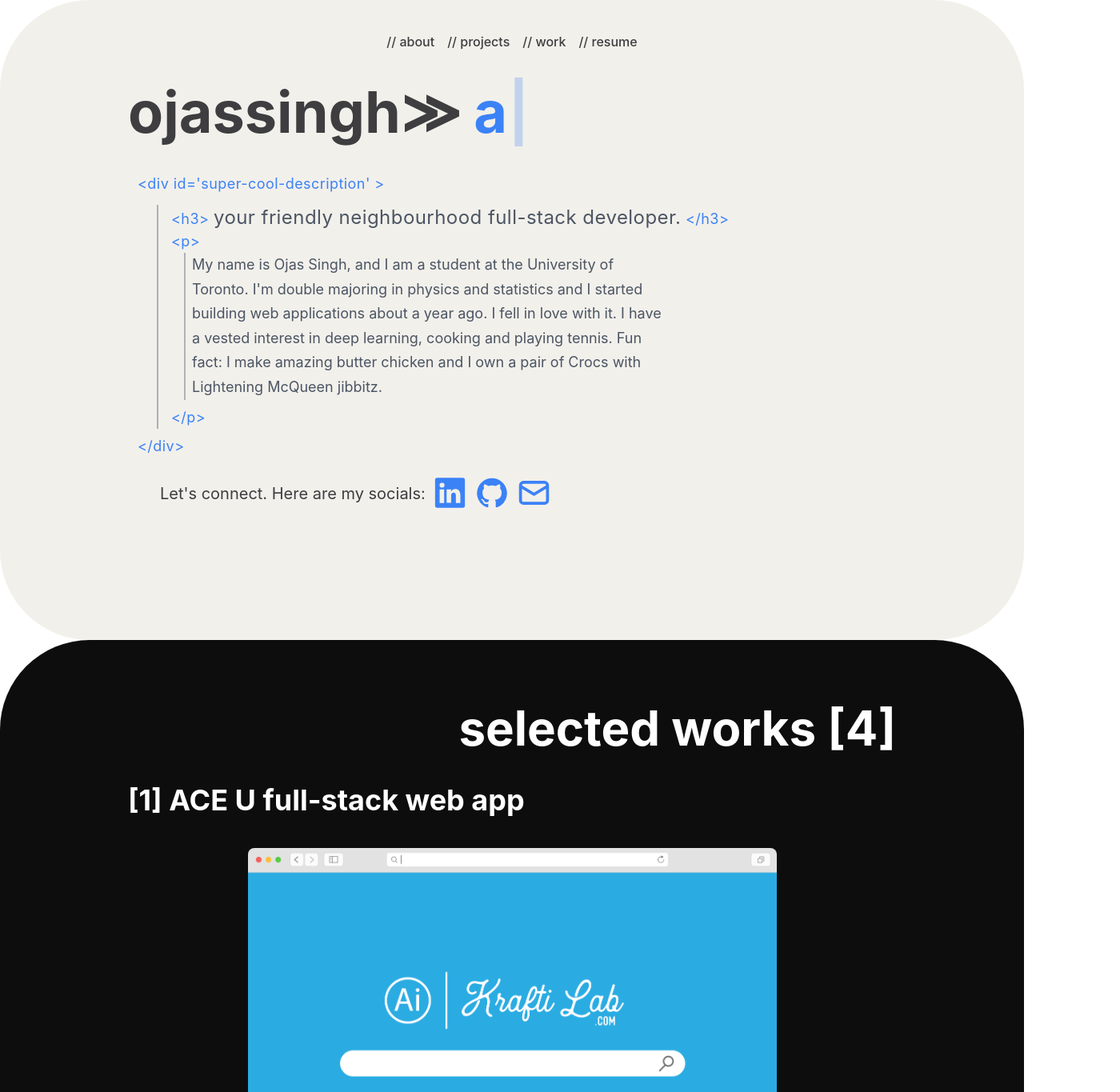
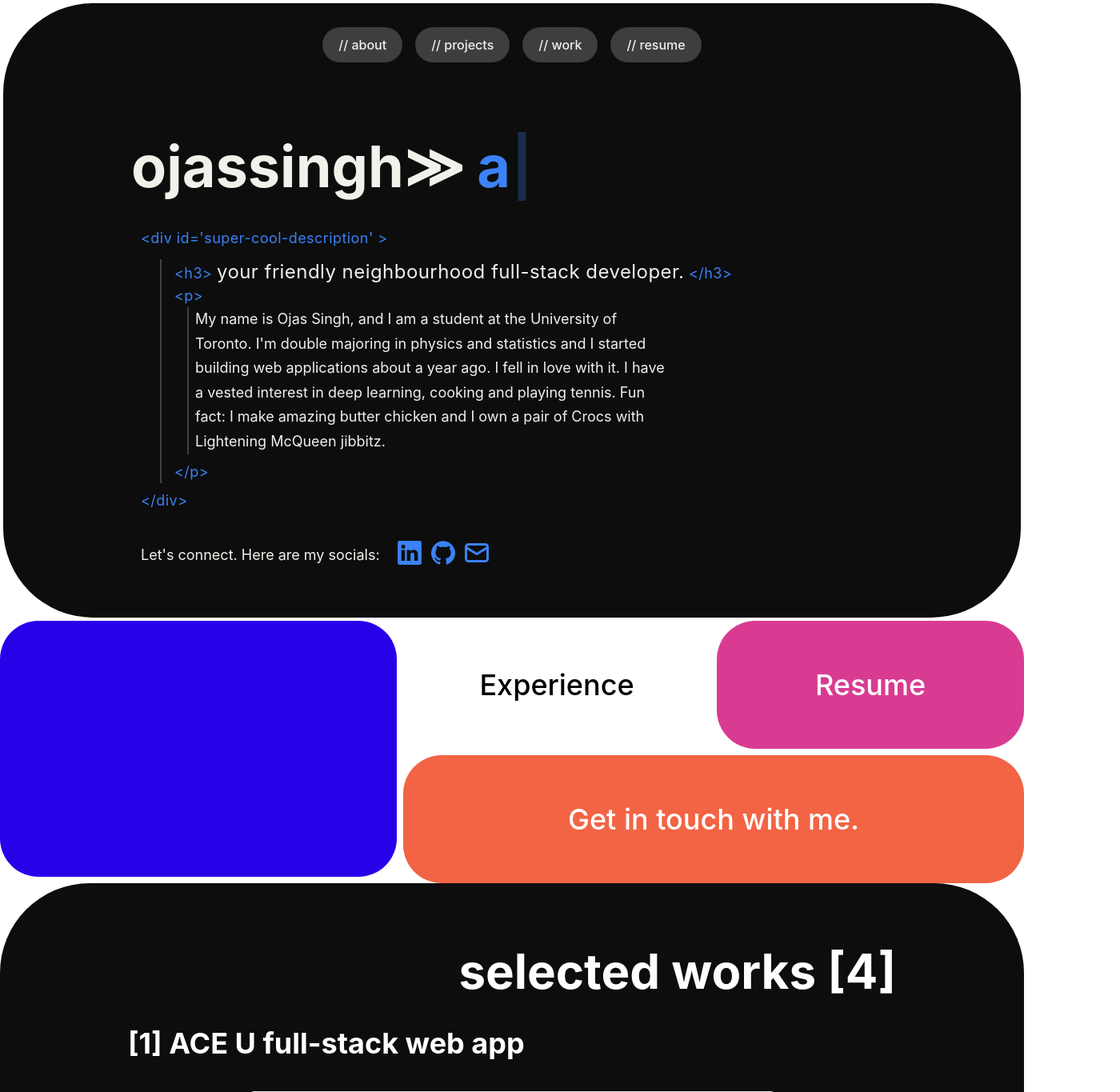
Before and after one commit to ojassingh/ojas-portfolio, a Next.js app: page / in a window 1280 px wide. Shown: the top 1365 px of the page at 80% size, 1400 px wide, since content can reach past the window. Built offline with nearby package versions, Linux system fonts and the light colour scheme.

Commit message:
set up secondary navigation bar

```diff
--- /dev/null
+++ b/components/Experience.jsx
@@ -0,0 +1,8 @@
+
+const Experience = () => {
+    return(<div>
+
+    </div>)
+}
+
+export default Experience;
--- a/components/Intro.tsx
+++ b/components/Intro.tsx
@@ -5,12 +5,13 @@ import Navbar from './Navbar';
 
 const Intro = () => {
     return(
-      <div id='intro' className='h-screen rounded-xl bg-chalk'>
+      <div id='intro' className='bg-dark h-138 m-1 rounded-xl bg-dark'>
         <Navbar/>
-        <motion.div whileHover={{translateY: -10}}  className='px-40 flex text-darkgray'>
-        <motion.h1 className='text-7xl font-bold mr-4'>{"ojassingh≫ "}</motion.h1>
+        <motion.div whileHover={{translateY: -5}}  className='mt-16 px-40 flex text-black'>
+        <motion.h1 className='text-chalk text-7xl font-bold mr-4'>{"ojassingh≫ "}</motion.h1>
         <h1 className='text-7xl text-blue-500 font-bold'><Typewriter
             onInit={(typewriter) => {
+
               typewriter
                 .changeDelay(50)
                 .typeString("hi, I'm Ojas!")
@@ -29,20 +30,20 @@ const Intro = () => {
                 .typeString("dragon warrior?")
                 .pauseFor(1000)
                 .deleteAll(50)
-                .typeString("welcome :)")
+                .typeString("Namaste :)")
                 .start();
             }}
         /></h1>
         </motion.div>
-        <motion.div  whileHover={{translateY: -10}}  className='ml-3 mt-10 px-40 '>
+        <motion.div  whileHover={{translateY: -7}}  className='ml-3 mt-10 px-40 '>
           <p className='mt-3 text-lg text-blue-500 tracking-wide'>{"<div id='super-cool-description' >"}</p>
             <div className='mt-3 ml-6 border-l-2 border-gray-500/50'>
                 <h3 className='ml-4 mt-2 text-lg text-blue-500 tracking-wide'>
                     {/* {"<h3>"} <span className='text-2xl font-medium '>I love building impactful web applications.</span> {"</h3>"} */}
-                    {"<h3>"} <span className='text-gray-600 text-2xl font-normal '>your friendly neighbourhood full-stack developer.</span> {"</h3>"}
+                    {"<h3>"} <span className=' text-chalk  text-2xl font-normal '>your friendly neighbourhood full-stack developer.</span> {"</h3>"}
                 </h3>
 
-                <div id='description' className=' text-gray-600 ml-4'>
+                <div id='description' className='text-chalk  ml-4'>
                   <p className='text-lg text-blue-500 tracking-wide'>
                       {"<p>"}
                   </p>
@@ -56,14 +57,14 @@ const Intro = () => {
             </div>
           <p className='mt-2 text-lg text-blue-500 tracking-wide'>{"</div>"}</p>
         </motion.div>
-        <div className='mt-8 ml-80 flex scale-125 text-darkgray'>
-            <p className=''>Let's connect. Here are my socials: </p>
-            <div className='ml-7 flex scale-150 text-blue-500'>
+        <motion.div  whileHover={{translateY: -7}}  className='flex ml-3 mt-10 px-40 '>
+          <p className='text-chalk text-lg'>Let's connect. Here are my socials: </p>
+          <div className='ml-10 flex scale-150 text-blue-500'>
               <motion.a whileHover={{translateY: -5}} className='mr-1'><UilLinkedin/></motion.a>
               <motion.a whileHover={{translateY: -5}} className='mr-1'><UilGithub/></motion.a>
               <motion.a whileHover={{translateY: -5}} className='mr-1'><UilEnvelopeAlt/></motion.a>
-            </div>
-        </div>
+          </div>
+        </motion.div>
       </div>
     )
 }
--- a/components/Navbar.tsx
+++ b/components/Navbar.tsx
@@ -1,7 +1,6 @@
-import Link from "next/link"
-
 
 const Navbar = () => {
+
 
     const navItems = [
         {
@@ -28,12 +27,13 @@ const Navbar = () => {
     ]
 
     return(<div className="py-10 grid place-content-center">
+
         <nav className="text-darkgray">
             <ul className="flex">
                 {/* <p className="px-2 font-medium ">{"<nav>"}</p> */}
                 {navItems.map((item, i)=>{
                     return(<li className="font-medium px-2" key={i}>
-                        <Link href={item.link}>{item.name}</Link>
+                        <a href={item.link} className="bg-darkgray rounded-xl px-5 py-3 text-chalk">{item.name}</a>
                     </li>)
                 })}
                 {/* <p className="px-2 font-medium ">{"</nav>"}</p> */}
--- /dev/null
+++ b/components/Navigation.tsx
@@ -0,0 +1,34 @@
+import { motion } from 'framer-motion';
+
+
+const Navigation = () => {
+    return(
+        <div>
+        <div className="flex gap-2">
+            <motion.div whileHover={{scale: 0.97}} className="rounded-mid bg-secondary h-80 w-135">
+                <motion.a whileHover={{scale: 0.97}} href="#projects" className=" h-80 grid place-content-center text-white font-medium">
+                </motion.a>
+            </motion.div>
+            <div>
+                <div className="flex gap-2">
+                    <motion.div whileHover={{scale: 0.97}} className="bg-white h-40 w-60 rounded-mid">
+                        <motion.a href='#experience' whileHover={{scale: 1.1}} className="grid place-content-center h-40 w-60 text-4xl text-black font-medium">Experience</motion.a>
+                    </motion.div>
+
+                    <motion.div whileHover={{scale: 0.97}} className='bg-pinkish  rounded-mid h-40'>
+                        <motion.a target='_blank' href='' whileHover={{scale: 1.1}} className="grid place-content-center h-40 w-60 text-4xl text-white font-medium">Resume</motion.a>
+                    </motion.div>
+
+                </div>
+                <div>
+                    <motion.div whileHover={{scale: 0.98}} className="mt-2 h-40  bg-orange rounded-mid">
+                        <motion.a whileHover={{scale: 1.05}} className='h-40 grid place-content-center text-4xl text-white font-medium'>Get in touch with me.</motion.a>
+                    </motion.div>
+                </div>
+            </div>
+        </div>
+    </div>
+    )
+}
+
+export default Navigation;
--- a/package.json
+++ b/package.json
@@ -14,6 +14,7 @@
     "@fortawesome/react-fontawesome": "^0.2.0",
     "@iconscout/react-unicons": "^1.1.6",
     "autoprefixer": "^10.4.12",
+    "flowbite-react": "^0.3.2",
     "framer-motion": "^7.6.1",
     "next": "12.3.1",
     "postcss": "^8.4.18",
--- a/pages/index.tsx
+++ b/pages/index.tsx
@@ -3,13 +3,13 @@ import Navbar from '../components/Navbar';
 import About from '../components/About';
 import Projects from '../components/Projects';
 import Intro from '../components/Intro';
+import Navigation from '../components/Navigation';
 
 const Home: NextPage = () => {
-
   return (
     <div>
       <Intro/>
-      {/* <About/> */}
+      <Navigation/>
       <Projects/>
     </div>
   )
--- /dev/null
+++ b/styles/Marquee.module.css
@@ -0,0 +1,20 @@
+.marquee {
+    position: relative;
+    width: 100vw;
+    max-width: 100%;
+    height: 206px;
+    overflow-x: hidden;
+  }
+  .track {
+    position: absolute;
+    white-space: nowrap;
+  }
+  .track > h1 {
+    margin: 20px 0;
+    font-size: 8rem;
+    font-family: Antonio;
+    -webkit-text-fill-color: rgba(255, 255, 255, 0);
+    -webkit-text-stroke-width: 2px;
+    -webkit-text-stroke-color: #f4955c;
+    text-transform: uppercase;
+  }
--- a/styles/globals.css
+++ b/styles/globals.css
@@ -34,7 +34,18 @@ a {
 }
 @media (prefers-color-scheme: dark) {
   body {
-    background: #0D0D0D;
-    /* background: #F2F2F2; */
+    background: #000000;
+
   }
 }
+
+.progress-bar {
+  position: fixed;
+  top: 0;
+  left: 0;
+  right: 0;
+  height: 10px;
+  background: blue;
+  transform-origin: 0%;
+}
+    /* background: #F2F2F2; */
--- a/tailwind.config.js
+++ b/tailwind.config.js
@@ -6,21 +6,50 @@ module.exports = {
   ],
   theme: {
     extend: {
+      corePlugins: {
+        preflight: true,
+      },
+
+      animation: {
+        marquee: 'marquee 15s linear infinite',
+        marquee2: 'marquee2 15s linear infinite',
+      },
+      keyframes: {
+        marquee: {
+          '0%': { transform: 'translateX(0%)' },
+          '100%': { transform: 'translateX(-100%)' },
+        },
+        marquee2: {
+          '0%': { transform: 'translateX(100%)' },
+          '100%': { transform: 'translateX(0%)' },
+        },
+      },
+
       spacing: {
+        '50': '14rem',
+        '60': '24rem',
+        '100': '28rem',
+        '110': '32rem',
+        '120': '35rem',
         '128': '38rem',
-        '138': '41rem',
+        '135': '50%',
+        '138': '48rem',
       },
       // width: {
       //   '128': '40rem',
       // },
       colors: {
+        'secondary': '#2901E9',
         'chalk': '#F2F0EB',
         'primary': '#AEB9F2',
         'darkgray': '#3E3E40',
         'green': '#09A603',
         'red': '#F20505',
-        'orange': '#F29F05',
+        'orange': '#F26444',
         'dark': '#0D0D0D',
+        'pinkish': '#D93B92',
+        'yellowish': '#F2EA79',
+        'purple': '#1D1C40'
       },
       letterSpacing: {
         tightest: '-.075em',
@@ -56,10 +85,12 @@ module.exports = {
         DEFAULT: '4px',
         'md': '0.375rem',
         'lg': '0.5rem',
+        'mid': '3.0rem',
         'xl': '7.0rem',
         'full': '9999px',
         'large': '12px',
-      }
+      },
+
     },
   },
   plugins: [],
```
Also changed, not shown: 1 other file (tests, documents, lock files or other folders).
